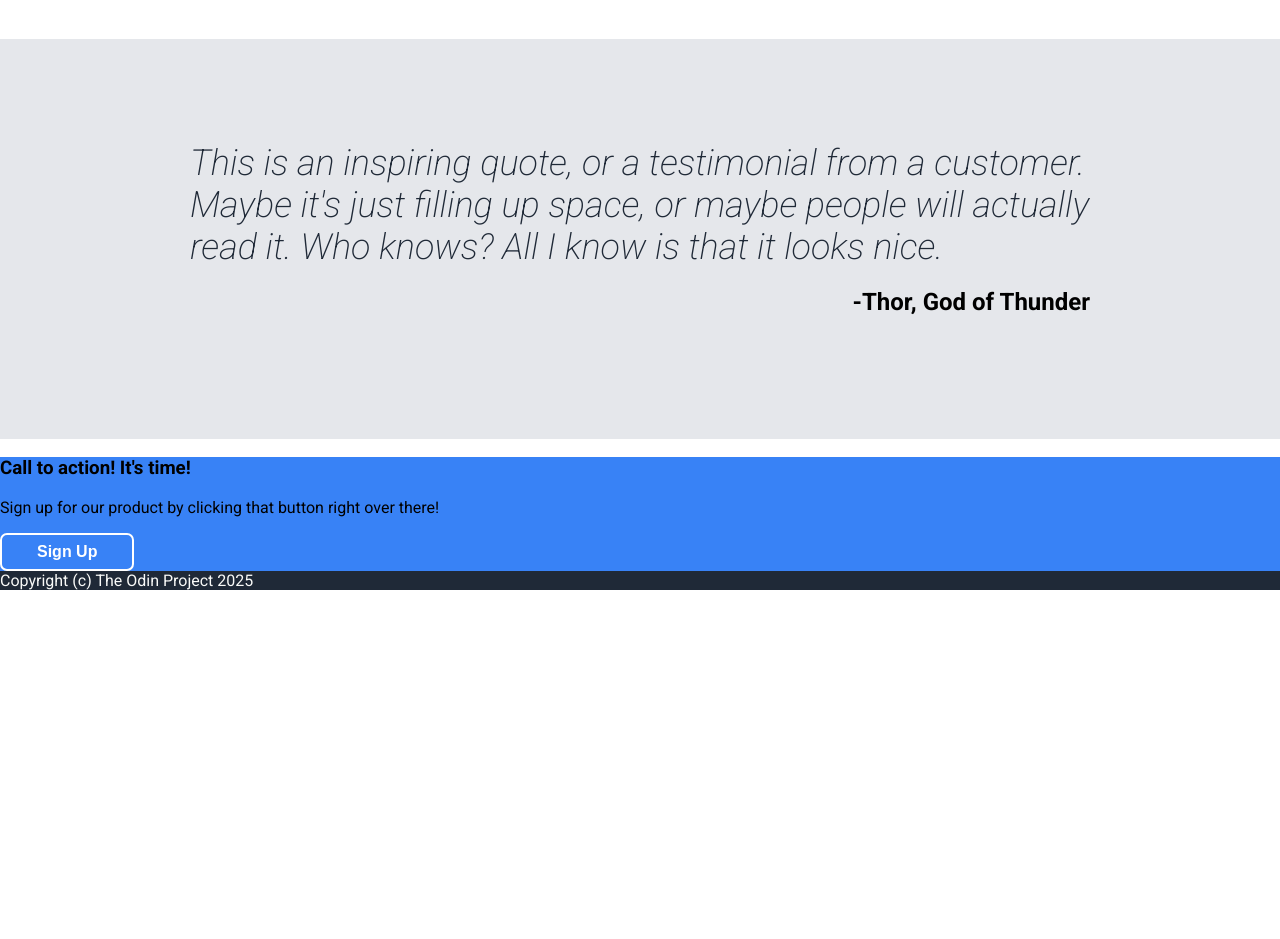
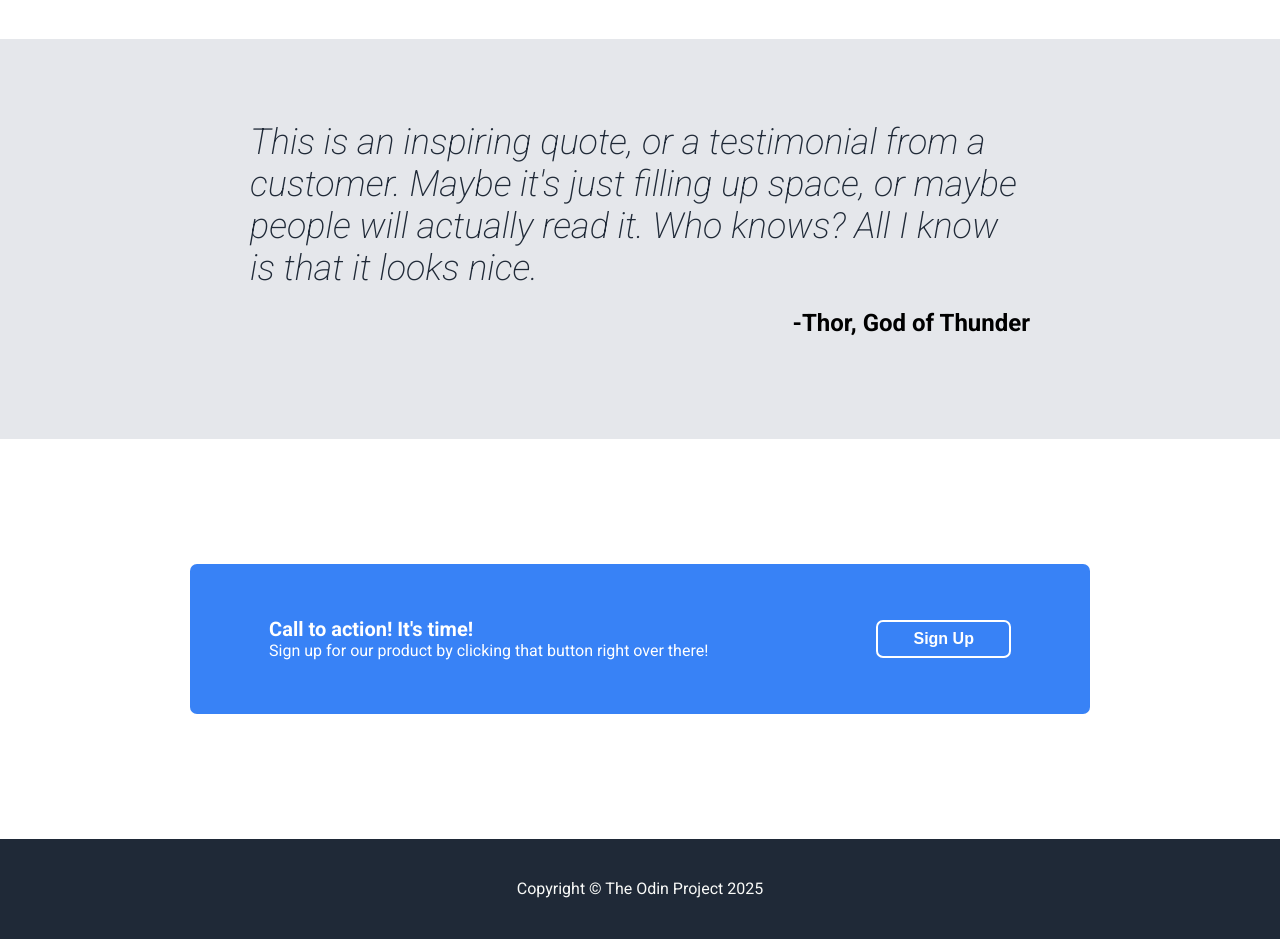
Before and after one commit to kfaith98/odin-landing-page, a plain HTML site: page index.html in a window 1280 px wide. Shown: the part 940-1879 px from the top of the page. Before the commit the page ends 1530 px from the top, so only its background shows below. Drawn offline with Linux system fonts and the light colour scheme.

Commit message:
Complete landing page version 1
- Finished section 4 and footer
- Made some adjustments in size and format

Successfully recreated (well, close enough) the main design of the
webpage

```diff
--- a/index.html
+++ b/index.html
@@ -67,14 +67,16 @@
 
         <div class="section-4">
             <div class="cta-container">
-                <h3 class="cta">Call to action! It's time!</h1>
-                <p>Sign up for our product by clicking that button right over there!</p>
+                <div class="cta">
+                    <div class="cta-title">Call to action! It's time!</div>
+                    <div class="cta-text">Sign up for our product by clicking that button right over there!</div>
+                </div>
                 <button id="sign-up-2">Sign Up</button>
             </div>
         </div>
 
         <div class="footer">
-            Copyright (c) The Odin Project 2025
+            <div class="copyright">Copyright &copy; The Odin Project 2025</div>
         </div>
     </body>
 </html>
--- a/styles.css
+++ b/styles.css
@@ -9,6 +9,13 @@ body {
 .section-1, .footer {
     background-color: #1F2937;
     color: #F9FAF8;
+}
+
+.footer {
+    display: flex;
+    justify-content: center;
+    align-items: center;
+    height: 100px;
 }
 
 .section-1 {
@@ -94,6 +101,8 @@ button {
 }
 
 .section-2 {
+    display: flex;
+    flex-direction: column;
     text-align: center;
 }
 
@@ -145,7 +154,7 @@ button {
 }
 
 .quote-container {
-    max-width: 900px;
+    max-width: 780px;
 }
 
 .quote {
@@ -160,6 +169,27 @@ button {
     justify-content: end;
 }
 
+.section-4 {
+    height: 400px;
+    display: flex;
+    align-items: center;
+    justify-content: center;
+}
+
 .cta-container {
     background-color: #3882F6;
+    color: white;
+    height: 150px;
+    width: 900px;
+    border-radius: 7px;
+    display: flex;
+    align-items: center;
+    justify-content: space-around;
+    gap: 10px;
 }
+
+.cta-title {
+    font-size: 20px;
+    color: white;
+    font-weight: bold;
+}
```
